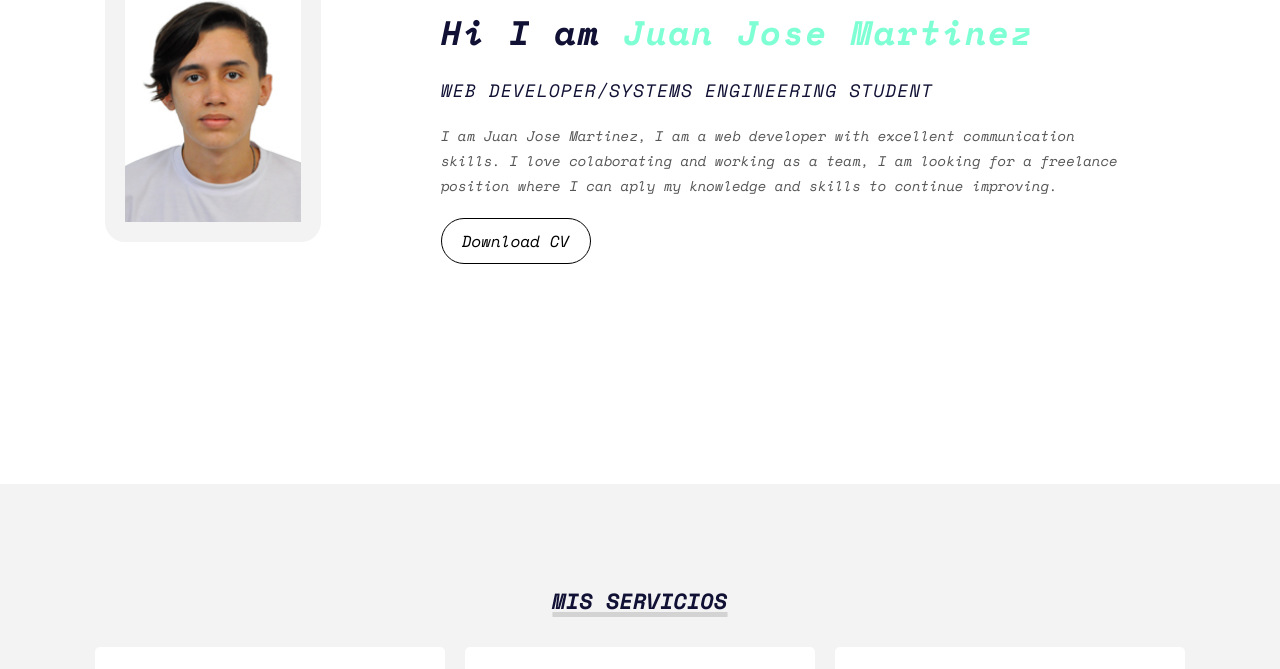
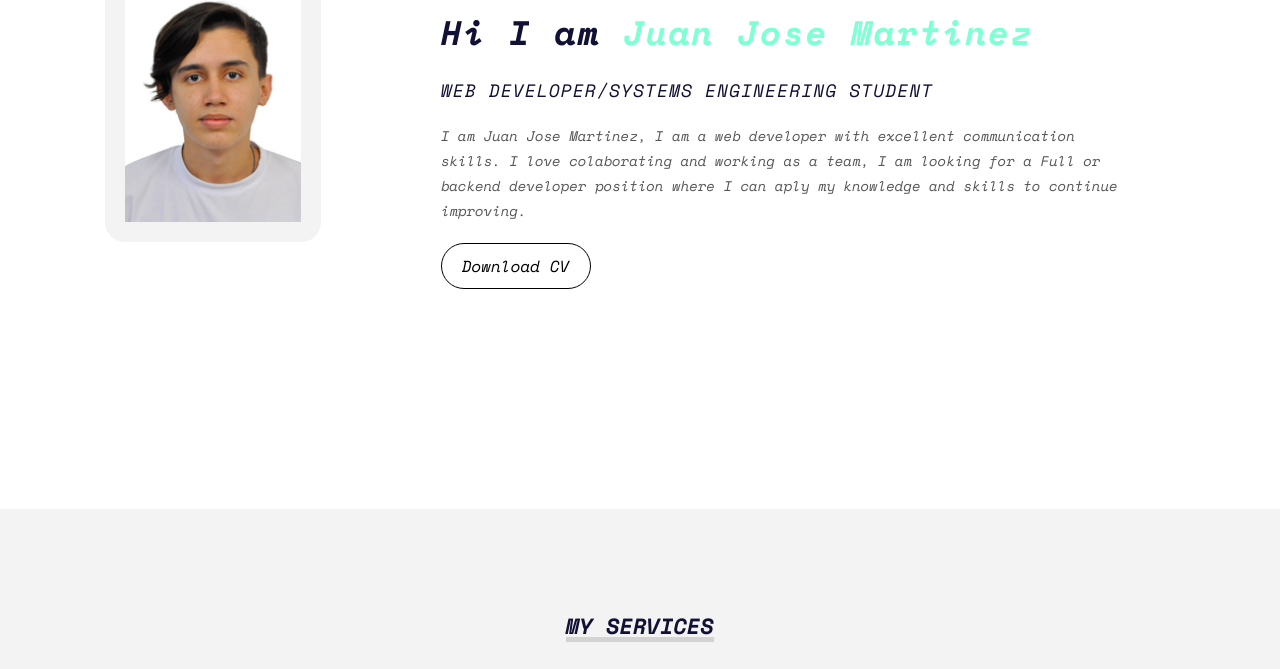
Before and after one commit to jmartinezgr/jmartinezgr.github.io, a plain HTML site: page index.html in a window 1280 px wide. Shown: the part 1058-1727 px from the top of the page. Drawn offline with nearby package versions, Linux system fonts and the light colour scheme.

Commit message:
change spanish words to english words

```diff
--- a/index.html
+++ b/index.html
@@ -60,7 +60,7 @@
             <h2>Hi I am <span>Juan Jose Martinez</span></h2>
             <h3>Web Developer/Systems Engineering Student</h3>
             <p>
-                I am Juan Jose Martinez, I am a web developer with excellent communication skills. I love colaborating and working as a team, I am looking for a freelance position where I can aply my knowledge and skills to continue improving.
+                I am Juan Jose Martinez, I am a web developer with excellent communication skills. I love colaborating and working as a team, I am looking for a Full or backend developer position where I can aply my knowledge and skills to continue improving.
             </p>
             <a download="CV_Juan_José_Martínez_Grisales.pdf" class="download-cv" href="media/CV_Juan_José_Martínez_Grisales.pdf" target="_blank" >
                 Download CV
@@ -71,7 +71,7 @@
     <!-- SECCION SERVICIOS-->
 
     <section id="servicios">
-        <h3 class="titulo-seccion">MIS SERVICIOS</h3>
+        <h3 class="titulo-seccion">MY SERVICES</h3>
         <div class="fila">
             <div class="servicio">
                 <span class="icono"><i class="fa-brands fa-python"></i></span>
```
